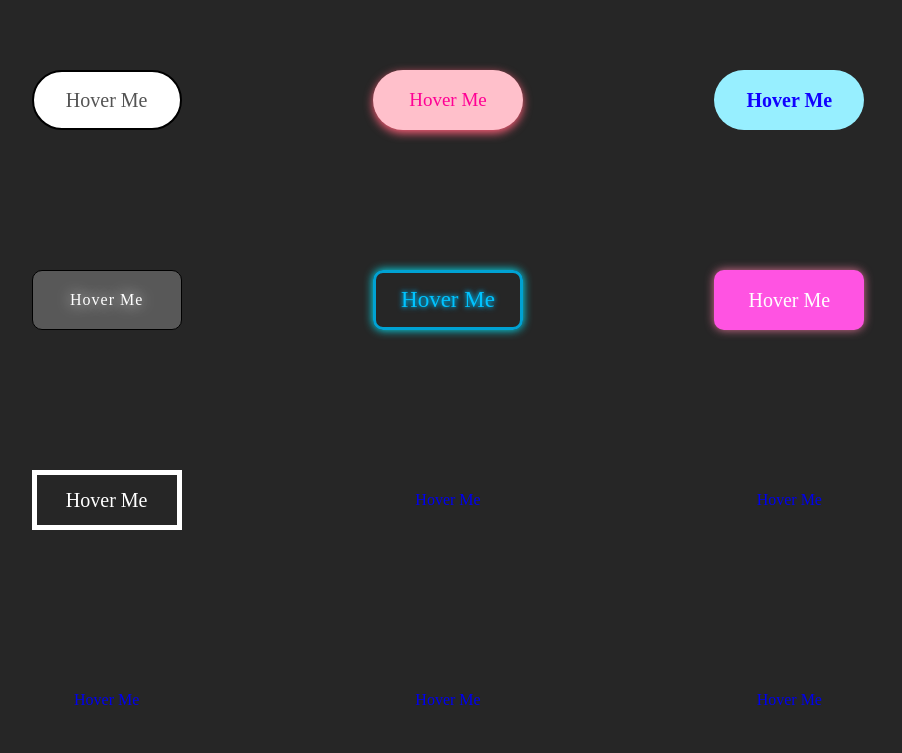
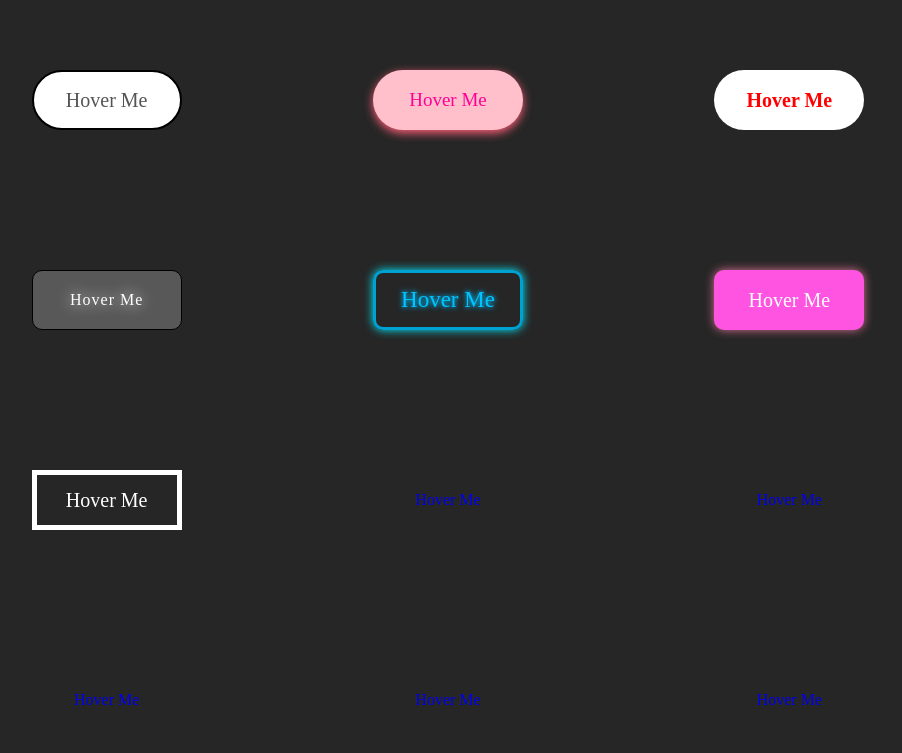
Before and after one commit to Zeynab-jalalian/Hover-Button, a plain HTML site: page index.html in a window 1280 px wide. Shown: the whole page, without its empty margins (192-1094 px from the left). Drawn offline with Linux system fonts and the light colour scheme.

Commit message:
chenge btn3

```diff
--- a/style.css
+++ b/style.css
@@ -129,13 +129,13 @@ ul li{
 }
 /* btn type 3 */
 .btn3{
- background:rgb(151, 239, 255);
+ background:rgb(255, 255, 255);
  border-radius: 50px;
  z-index: 10;
  transform: scale(1);
 }
 .btn3 a{
-    color:#1100ff;
+    color:#ff0000;
     font-weight: bold;
     font-size: 20px;
     z-index: 10;
@@ -148,7 +148,7 @@ ul li{
     left: 0;
     width: calc(100% + 4px);
     height: calc(100% + 4px);
-    background:linear-gradient(45deg,blue,skyblue,rgb(0, 183, 255));
+    background:linear-gradient(45deg,rgb(255, 0, 0),rgb(223, 39, 39),rgb(71, 4, 4));
     z-index: -1;
     background-size: 1000%;
     filter: blur(10px);
@@ -157,6 +157,7 @@ ul li{
 }
 .btn3:hover{
     transform: scale(1.1);
+    box-shadow: 0 0 10px red;
 }
 .btn3:hover a{
     color: #ffffff;
```
